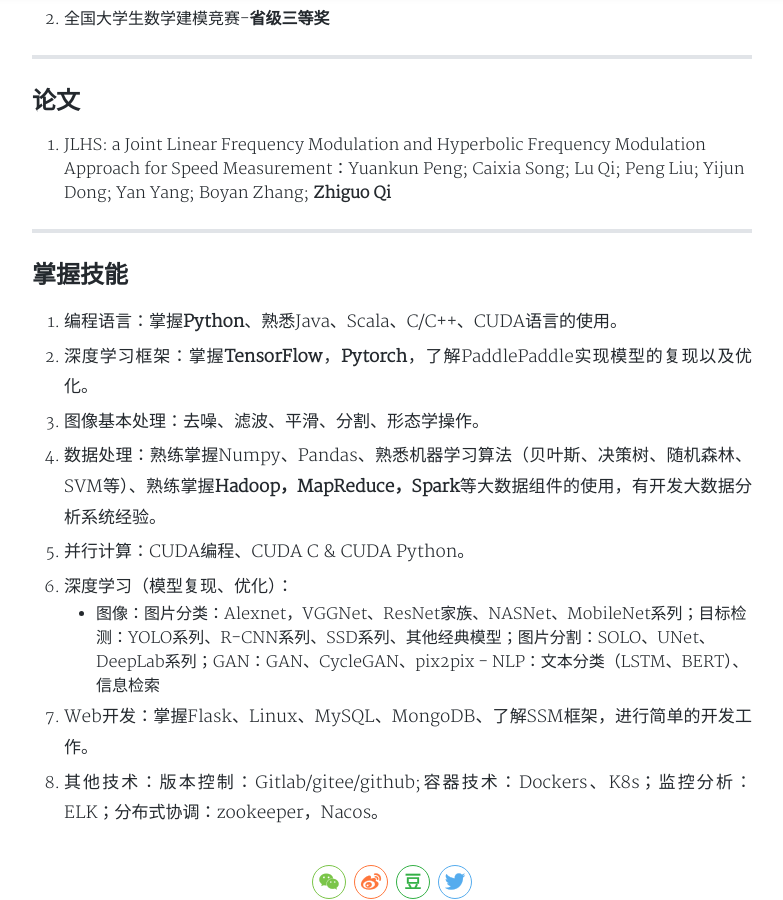
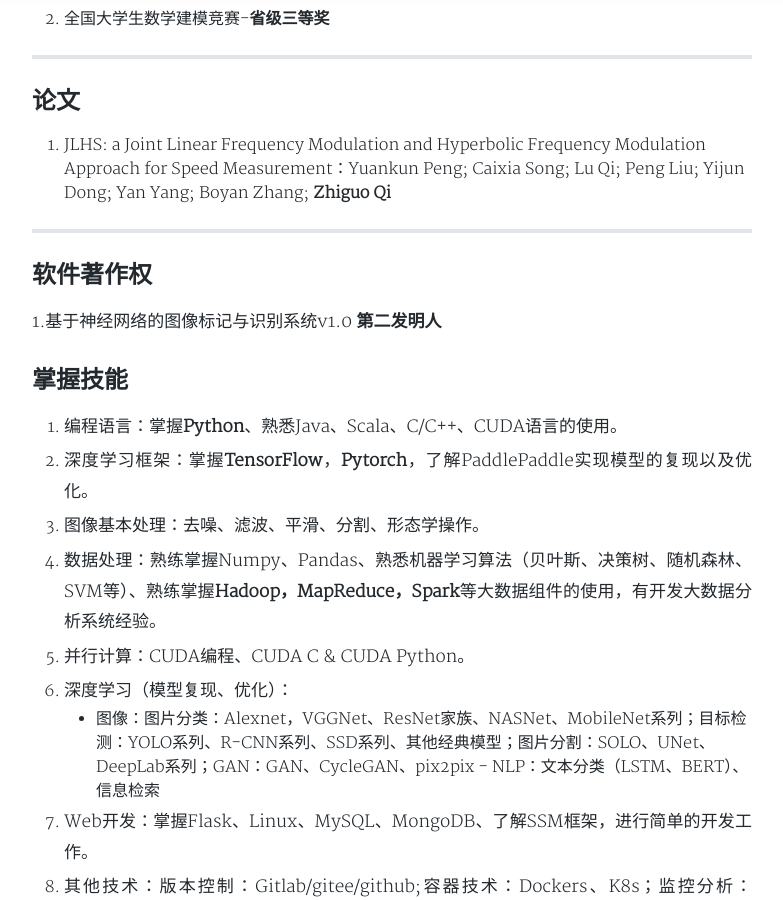
Before and after one commit to Qzgfather/Qzgfather.github.io, a Jekyll site: the page built from _posts/2020-01-09-hello.md, in a window 1280 px wide and 900 px high, scrolled down 1991 px. Shown: the whole window, without its empty margins (248-1031 px from the left). Built offline with Jekyll 4.4.1, drawn with Linux system fonts in a browser that asks for light colours; nearby versions of some CDN libraries; a style sheet for code colours, icons or effects is not loaded.

Commit message:
更新简历

```diff
--- a/_posts/2020-01-09-hello.md
+++ b/_posts/2020-01-09-hello.md
@@ -71,6 +71,10 @@ tags: 个人简介
 
 ---
 
+## 软件著作权
+
+1.基于神经网络的图像标记与识别系统v1.0 **第二发明人**
+
 ## 掌握技能
 
 1. 编程语言：掌握**Python**、熟悉Java、Scala、C/C++、CUDA语言的使用。
```
